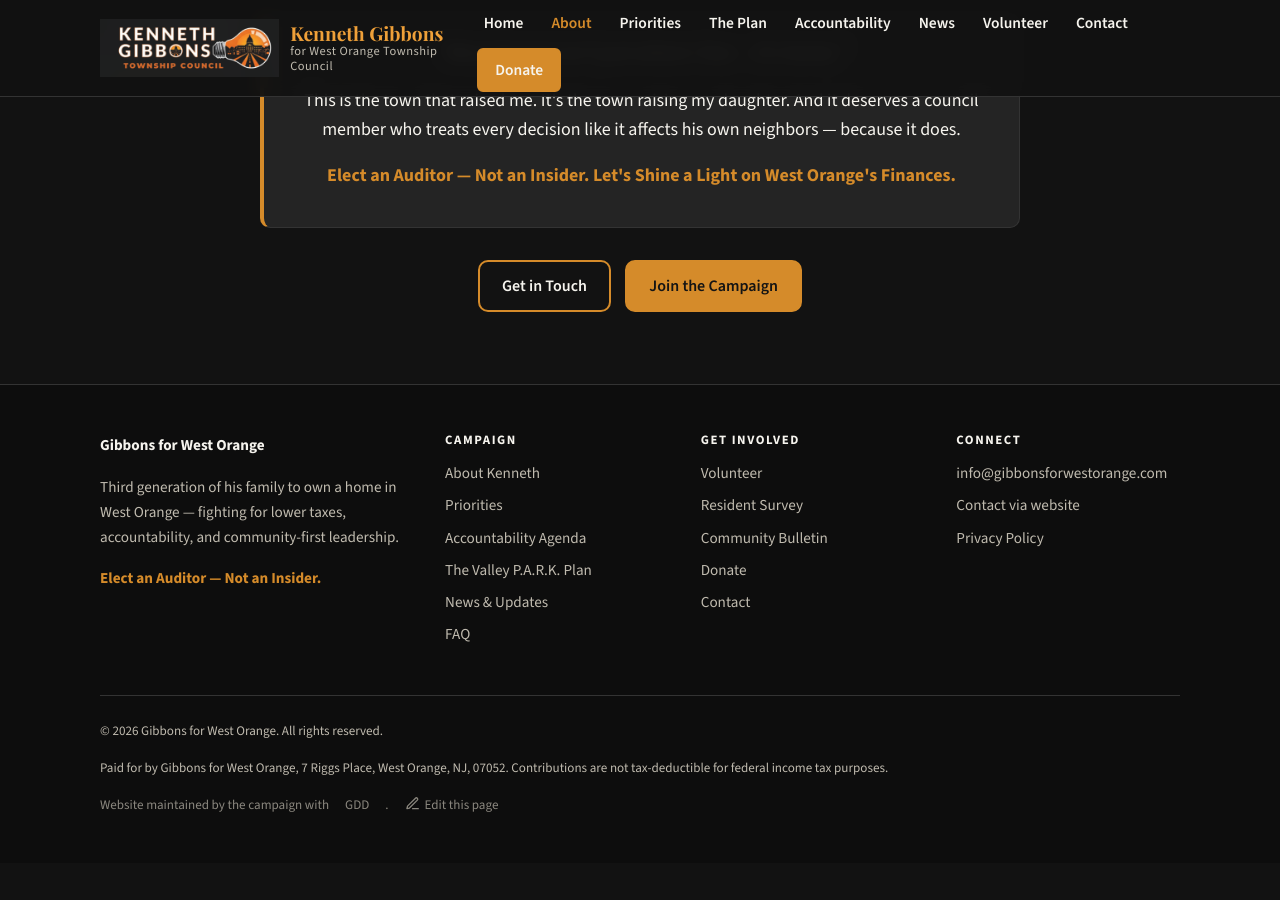
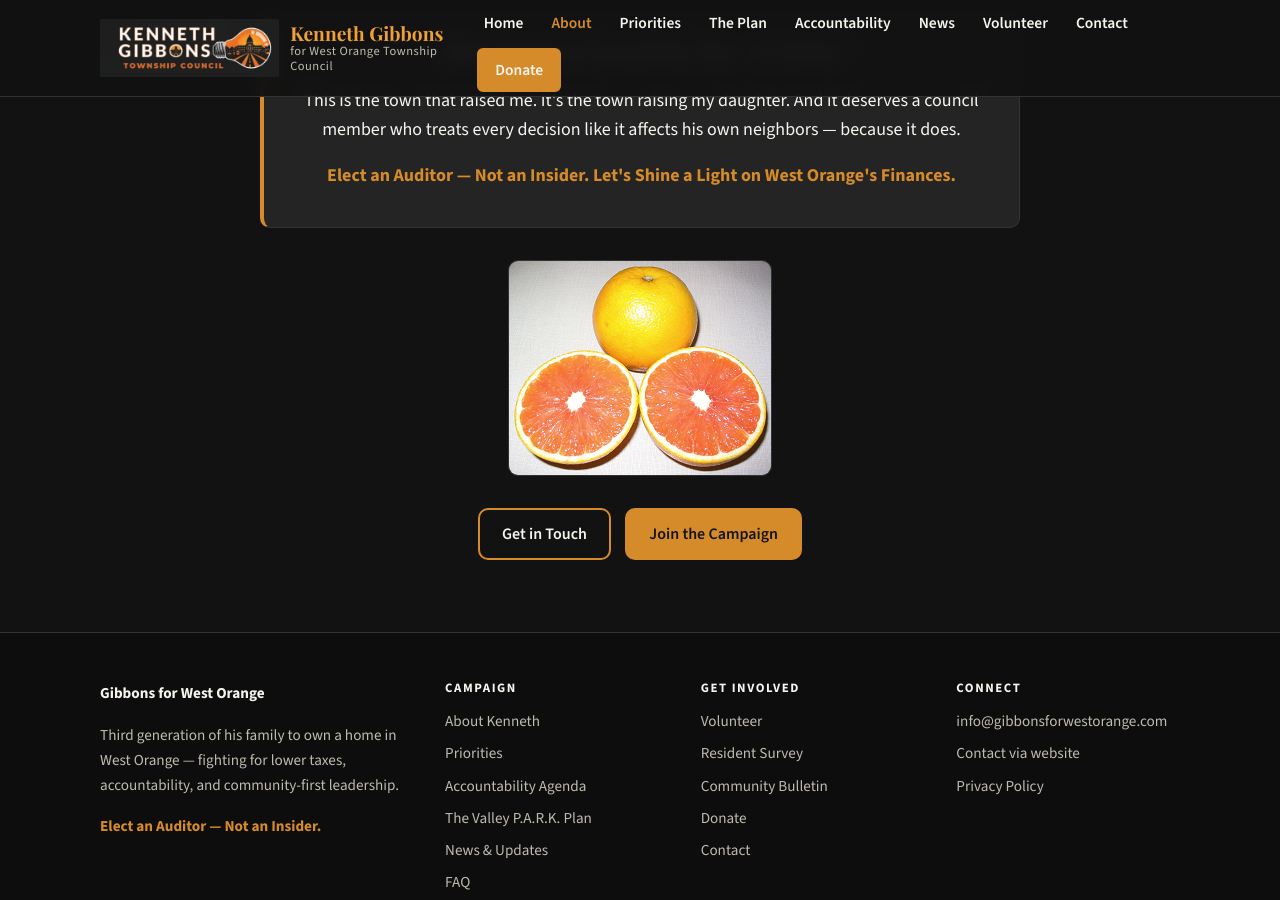
Before and after one commit to SiliconSaga/ken-site, a Jekyll site: the page built from about.html, in a window 1280 px wide and 900 px high, scrolled down 3956 px. Built offline with Jekyll 4.4.1, drawn with Linux system fonts in a browser that asks for light colours; some web fonts are replaced; before the commit the page ends 4819 px from its top, so only the background shows below that.

Commit message:
feat(about): add an orange photo to the West Orange is home section
Requested over chat by Cervator, who supplied the photo (`RandomOrangeIsRandom.png`).

Placed in the closing "West Orange is home" section rather than near the top: it is decorative, and the page's other image slot is Kenneth's portrait, which should stay the first thing a visitor sees.

Alt text describes the picture literally ("A whole orange with two halves cut open beside it") because nothing in the surrounding copy explains why an orange is there — a screen-reader user gets the visual joke only if the alt text carries it.

Co-Authored-By: Claude Opus 5 <noreply@anthropic.com>

```diff
--- a/about.html
+++ b/about.html
@@ -103,6 +103,7 @@ description: Kenneth Gibbons — CPA, auditor, and third-generation West Orange
       <p>This is the town that raised me. It's the town raising my daughter. And it deserves a council member who treats every decision like it affects his own neighbors — because it does.</p>
       <p class="text-gold"><strong>Elect an Auditor — Not an Insider. Let's Shine a Light on West Orange's Finances.</strong></p>
     </div>
+    <img src="{{ '/assets/img/west-orange-orange.png' | relative_url }}" alt="A whole orange with two halves cut open beside it" style="max-width:420px;margin:2rem auto 0;border-radius:var(--radius);border:1px solid var(--border)">
     <div class="btn-row center" style="margin-top:2rem">
       <a class="btn btn-outline" href="{{ '/contact/' | relative_url }}">Get in Touch</a>
       <a class="btn btn-primary" href="{{ '/volunteer/' | relative_url }}">Join the Campaign</a>
```
Also changed, not shown: assets/img/west-orange-orange.png (added).
